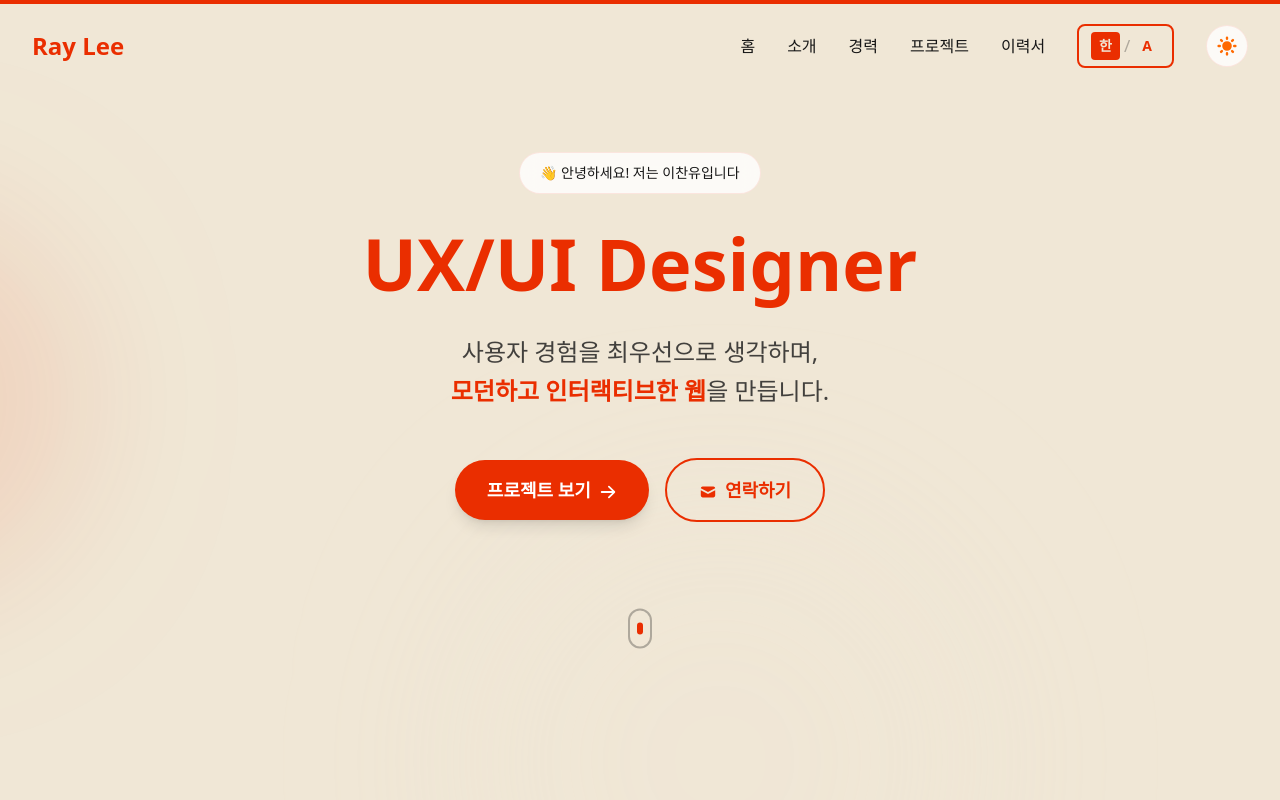
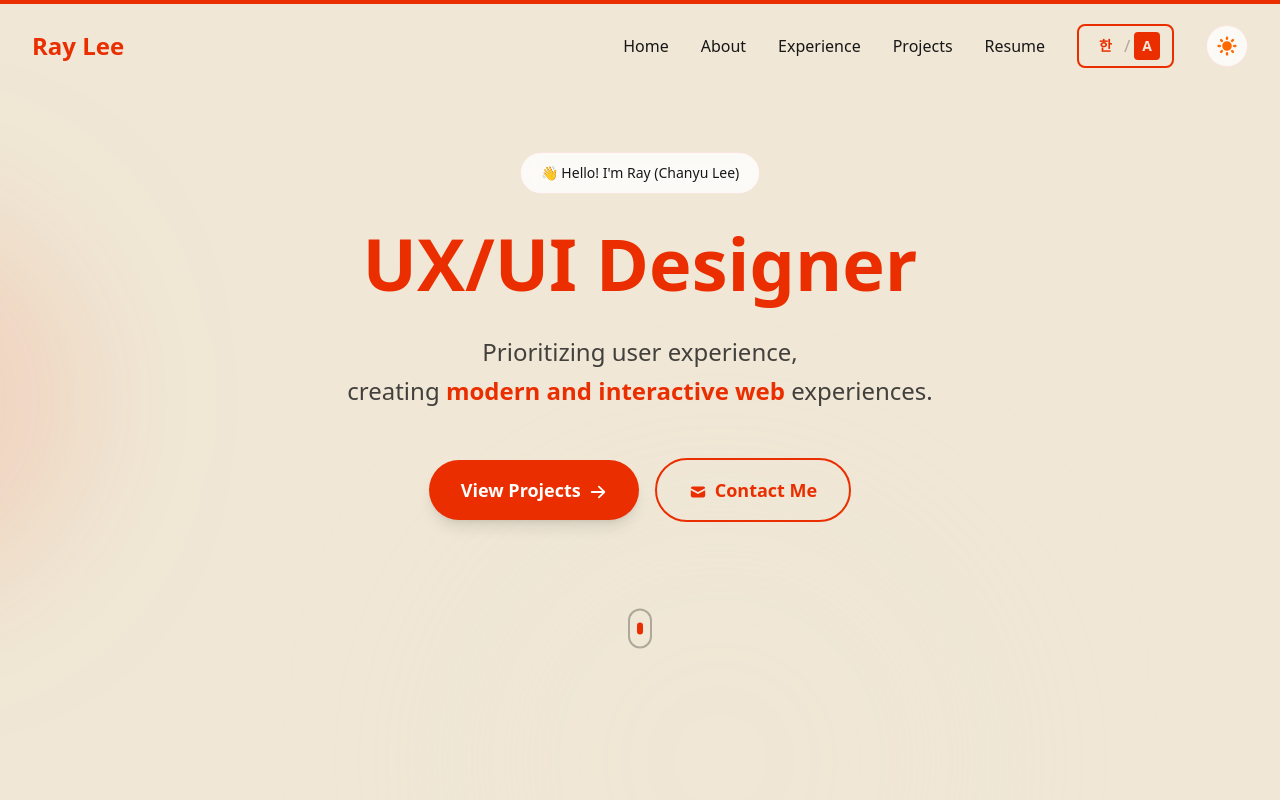
Before and after one commit to youngjungju/chanyu-website, a Next.js app: page / in a window 1280 px wide. Shown: the top 800 px of the page. Built offline with nearby package versions, Linux system fonts and the light colour scheme.

Commit message:
chore : language change

```diff
--- a/contexts/LanguageContext.tsx
+++ b/contexts/LanguageContext.tsx
@@ -17,7 +17,7 @@ const LanguageContext = createContext<LanguageContextType | undefined>(undefined
  * 한국어/영어 전환을 전역적으로 관리
  */
 export function LanguageProvider({ children }: { children: ReactNode }) {
-  const [language, setLanguage] = useState<Language>('ko');
+  const [language, setLanguage] = useState<Language>('en');
 
   const toggleLanguage = () => {
     setLanguage((prev) => (prev === 'ko' ? 'en' : 'ko'));
```
